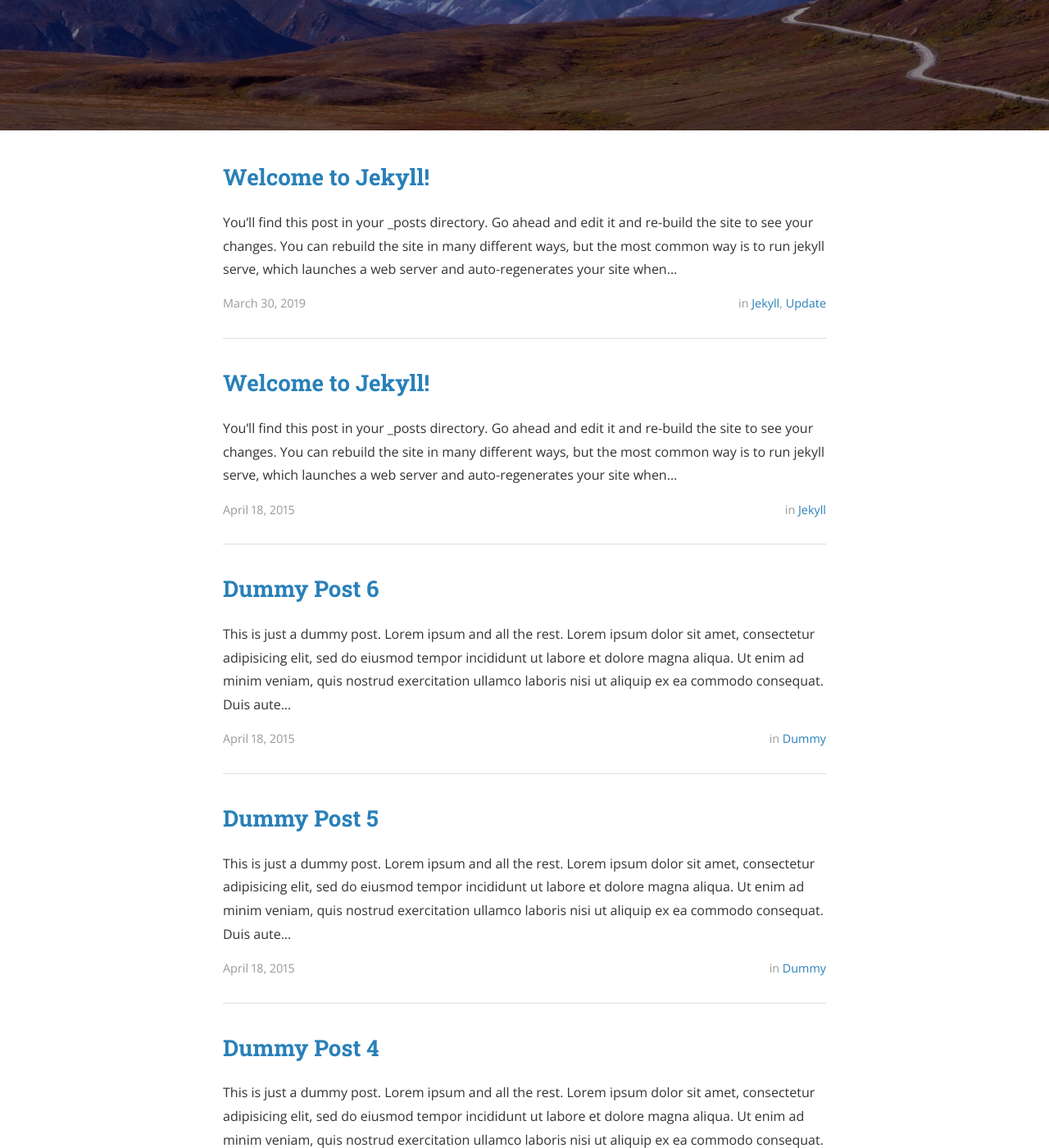
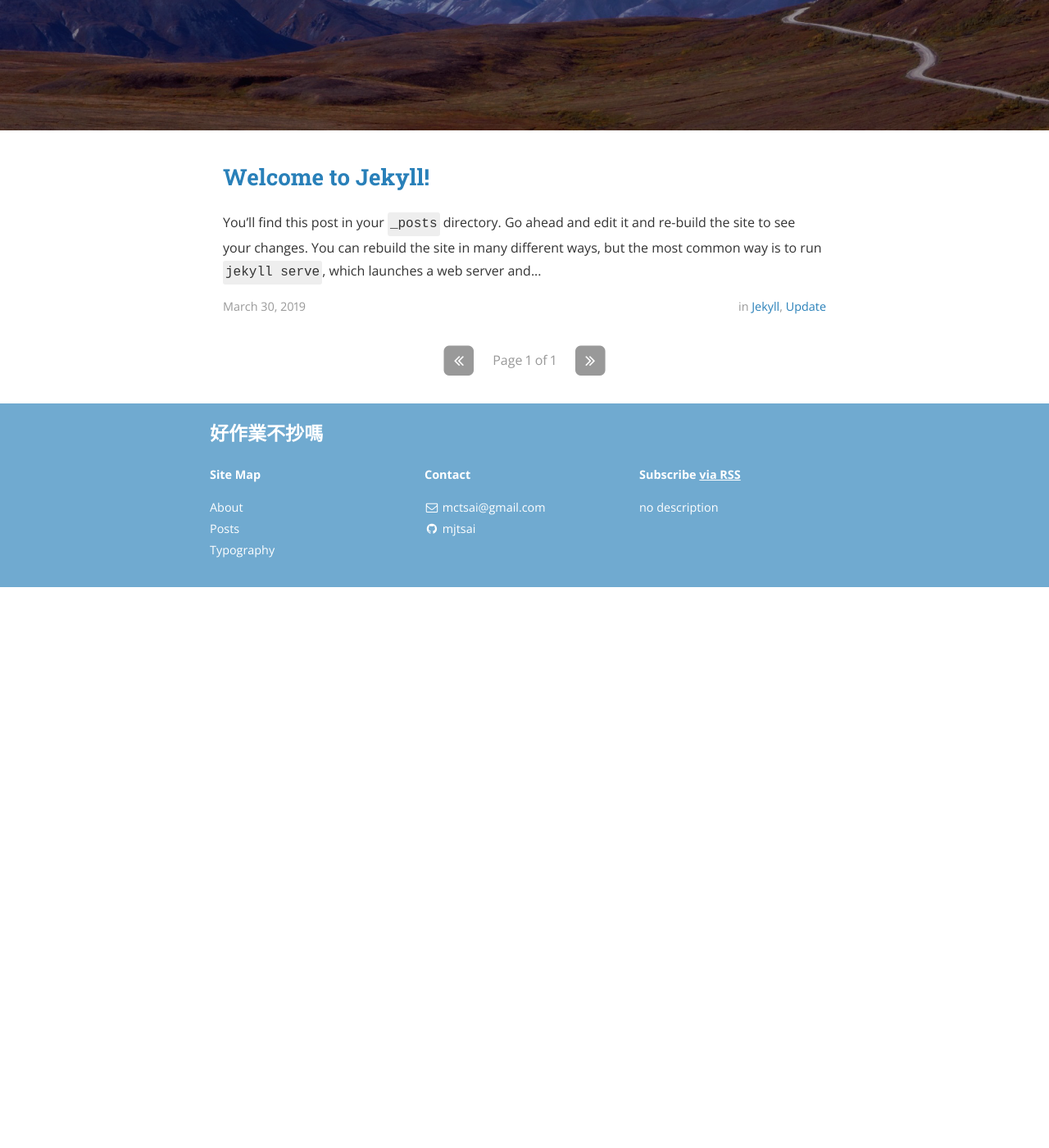
Before and after one commit to mjtsai/mjtsai.github.io, a Jekyll site: the page built from index.html, in a window 1280 px wide and 1400 px high, scrolled down 344 px. Shown: the whole window at 82% size. Built offline with Jekyll 4.4.1, drawn with Linux system fonts in a browser that asks for light colours; nearby versions of some CDN libraries; the list of posts is cut into pages by our own code; after the commit the page ends 1060 px from its top, so only the background shows below that; some of the changed text lies outside the part shown.

Commit message:
config theme add mathjax add disqus remove old pages

```diff
--- a/_config.yml
+++ b/_config.yml
@@ -9,19 +9,20 @@
   - "/vendor/"
 
 # Site settings
-title: Centrarium
-subtitle: "A simple yet classy theme for your Jekyll website or blog"
-email: blcentra@gmail.com
-name: Ben Centra
+title: 好作業不抄嗎
+subtitle: "no subtitle"
+email: mctsai@gmail.com
+name: MengJia Tsai
 description: >
-  A simple yet classy theme for your Jekyll website or blog.
+  no description
 # Base URL of site (i.e. /blog). It should always start with a slash,
 # and never end with a slash. Set it to a blank value if hosting at the
 # root of your server.
-baseurl: "/centrarium" # the subpath of your site, e.g. /blog/
-url: "http://bencentra.github.io" # the base hostname & protocol for your site
+baseurl: "" # the subpath of your site, e.g. /blog/
+url: "http://mjtsai.github.io" # the base hostname & protocol for your site
 cover: "/assets/header_image.jpg"
 logo: "/assets/logo.png"
+permalink: "/:year/:month/:day/:title"
 
 # Build settings
 markdown: kramdown
@@ -29,6 +30,7 @@
 paginate_path: "/page:num/"
 inter_post_navigation: false
 highlightjs_theme: "monokai-sublime"
+mathjax: true
 
 # Archive settings (see https://github.com/jekyll/jekyll-archives/)
 jekyll-archives:
@@ -41,15 +43,15 @@
     tag: '/tag/:name/'
 
 # Disqus comments
-# disqus_shortname: bencentra
+disqus_shortname: mjgithubpages
 
 # Google analytics
 # ga_tracking_id: "UA-XXXX-1"
 
 # Category descriptions (for archive pages)
 descriptions:
-  - cat: jekyll
-    desc: "Posts describing Jekyll setup techniques."
+#  - cat: jekyll
+#    desc: "Posts describing Jekyll setup techniques."
 
   - cat: dummy
     desc: "Just some placeholder posts, lorem ipsum and the rest."
@@ -70,129 +72,25 @@
 #     desc: Follow me on Twitter            # Description to display as link title, etc
 #     share: true                           # Include in the "Share" section of posts
 social:
-  - name: Twitter
-    icon: twitter
-    username: TheBenCentra
-    url: https://twitter.com/TheBenCentra
-    desc: Follow me on Twitter
-    share: true
-
-  - name: Facebook
-    icon: facebook
-    username: thebencentra
-    url:
-    desc: Friend me on Facebook
-    share: true
-
   - name: GitHub
     icon: github
-    username: bencentra
-    url: https://github.com/bencentra
+    username: mjtsai
+    url: https://github.com/mjtsai
     desc: Fork me on GitHub
     share: false
 
-  - name: LinkedIn
-    icon: linkedin
-    username: Ben Centra
-    url: https://www.linkedin.com/pub/ben-centra/47/769/60a
-    desc: Connect with me on LinkedIn
-    share: true
-
-  - name: Google+
-    icon: google-plus
-    username:
-    url:
-    desc: Add me to your Circles
-    share: true
-
-  - name: YouTube
-    icon: youtube
-    username:
-    url:
-    desc: Subscribe on YouTube
-    share: false
-
-  - name: Instagram
-    icon: instagram
-    username:
-    url:
-    desc: Follow me on Instagram
-    share: false
-
-  - name: Pinterest
-    icon: pinterest
-    username:
-    url:
-    desc: Follow me on Pinterest
-    share: true
-
-  - name: SoundCloud
-    icon: soundcloud
-    username:
-    url:
-    desc: Follow me on SoundCloud
-    share: false
-
-  - name: Tumblr
-    icon: tumblr
-    username:
-    url:
-    desc: Follow me on Tumblr
-    share: false
-
-  - name: Steam
-    icon: steam
-    username:
-    url:
-    desc: Friend me on Steam
-    share: false
-
-  - name: Dribbble
-    icon: dribbble
-    username:
-    url:
-    desc: Follow me on Dribble
-    share: false
-
-  - name: Vimeo
-    icon: vimeo-square
-    username:
-    url:
-    desc: Follow me on Vimeo
-    share: false
-
-  - name: Vine
-    icon: vine
-    username:
-    url:
-    desc: Follow me on Vine
-    share: false
-
-  - name: Reddit
-    icon: reddit
-    username:
-    url:
-    desc: Share to Reddit
-    share: true
-
-  - name: "Hacker News"
-    icon: hacker-news
-    username:
-    url:
-    desc: Share to Hacker News
-    share: false
 
 # Social sharing protocols
 # These are for automatically generating sharing metadata for FB and Twitter
 # OS Protocol is for sharing the source of your site, if you're interested. For more, see osprotocol.com
 protocols:
-    fb_image: "/assets/logo.png"
-    fb_image_width: 612
-    fb_image_height: 605
-    fb_image_type: "image/png"
-
-    twitter_image: "/assets/logo.png"
-
-    os_repo: "https://github.com/bencentra/centrarium.com"
-    os_rcs_type: "git"
-    os_src: "git@github.com:bencentra/centrarium.com.git"
+#    fb_image: "/assets/logo.png"
+#    fb_image_width: 612
+#    fb_image_height: 605
+#    fb_image_type: "image/png"
+#
+#    twitter_image: "/assets/logo.png"
+#
+#    os_repo: "https://github.com/bencentra/centrarium.com"
+#    os_rcs_type: "git"
+#    os_src: "git@github.com:bencentra/centrarium.com.git"
--- a/_includes/head.html
+++ b/_includes/head.html
@@ -70,4 +70,6 @@
   <link rel="stylesheet" href="{{ "/css/main.css" | prepend: site.baseurl }}">
   <link rel="canonical" href="{{ page.url | replace:'index.html','' | prepend: site.baseurl | prepend: site.url }}">
   <link rel="alternate" type="application/rss+xml" title="{{ site.title }}" href="{{ "/feed.xml" | prepend: site.baseurl | prepend: site.url }}" />
+
+  <script type="text/javascript" src="http://cdn.mathjax.org/mathjax/latest/MathJax.js?config=TeX-AMS-MML_HTMLorMML"></script>
 </head>
--- a/_posts/2015-04-18-dummy.markdown
+++ /dev/null
@@ -1,16 +0,0 @@
----
-layout: post
-title:  "Dummy Post"
-date:   2015-04-18 08:43:59
-author: Ben Centra
-categories: Dummy
----
-
-This is just a dummy post. Lorem ipsum and all the rest.
-
-Lorem ipsum dolor sit amet, consectetur adipisicing elit, sed do eiusmod
-tempor incididunt ut labore et dolore magna aliqua. Ut enim ad minim veniam,
-quis nostrud exercitation ullamco laboris nisi ut aliquip ex ea commodo
-consequat. Duis aute irure dolor in reprehenderit in voluptate velit esse
-cillum dolore eu fugiat nulla pariatur. Excepteur sint occaecat cupidatat non
-proident, sunt in culpa qui officia deserunt mollit anim id est laborum.
--- a/_posts/2015-04-18-dummy4.markdown
+++ /dev/null
@@ -1,17 +0,0 @@
----
-layout: post
-title:  "Dummy Post 4"
-date:   2015-04-18 08:43:59
-author: Ben Centra
-categories: Dummy
-tags: ipsum
----
-
-This is just a dummy post. Lorem ipsum and all the rest.
-
-Lorem ipsum dolor sit amet, consectetur adipisicing elit, sed do eiusmod
-tempor incididunt ut labore et dolore magna aliqua. Ut enim ad minim veniam,
-quis nostrud exercitation ullamco laboris nisi ut aliquip ex ea commodo
-consequat. Duis aute irure dolor in reprehenderit in voluptate velit esse
-cillum dolore eu fugiat nulla pariatur. Excepteur sint occaecat cupidatat non
-proident, sunt in culpa qui officia deserunt mollit anim id est laborum.
--- a/_posts/2015-04-18-dummy5.markdown
+++ /dev/null
@@ -1,17 +0,0 @@
----
-layout: post
-title:  "Dummy Post 5"
-date:   2015-04-18 08:43:59
-author: Ben Centra
-categories: Dummy
-tags: lorem
----
-
-This is just a dummy post. Lorem ipsum and all the rest.
-
-Lorem ipsum dolor sit amet, consectetur adipisicing elit, sed do eiusmod
-tempor incididunt ut labore et dolore magna aliqua. Ut enim ad minim veniam,
-quis nostrud exercitation ullamco laboris nisi ut aliquip ex ea commodo
-consequat. Duis aute irure dolor in reprehenderit in voluptate velit esse
-cillum dolore eu fugiat nulla pariatur. Excepteur sint occaecat cupidatat non
-proident, sunt in culpa qui officia deserunt mollit anim id est laborum.
--- a/_posts/2015-04-18-dummy6.markdown
+++ /dev/null
@@ -1,17 +0,0 @@
----
-layout: post
-title:  "Dummy Post 6"
-date:   2015-04-18 08:43:59
-author: Ben Centra
-categories: Dummy
-tags: lorem ipsum
----
-
-This is just a dummy post. Lorem ipsum and all the rest.
-
-Lorem ipsum dolor sit amet, consectetur adipisicing elit, sed do eiusmod
-tempor incididunt ut labore et dolore magna aliqua. Ut enim ad minim veniam,
-quis nostrud exercitation ullamco laboris nisi ut aliquip ex ea commodo
-consequat. Duis aute irure dolor in reprehenderit in voluptate velit esse
-cillum dolore eu fugiat nulla pariatur. Excepteur sint occaecat cupidatat non
-proident, sunt in culpa qui officia deserunt mollit anim id est laborum.
--- a/_posts/2015-04-18-welcome-to-jekyll.markdown
+++ /dev/null
@@ -1,74 +0,0 @@
----
-layout: post
-title:  "Welcome to Jekyll!"
-date:   2015-04-18 08:43:59
-author: Ben Centra
-categories: Jekyll
-tags:	jekyll welcome
-cover:  "/assets/instacode.png"
----
-
-You’ll find this post in your `_posts` directory. Go ahead and edit it and re-build the site to see your changes. You can rebuild the site in many different ways, but the most common way is to run `jekyll serve`, which launches a web server and auto-regenerates your site when a file is updated.
-
-## Adding New Posts
-
-To add new posts, simply add a file in the `_posts` directory that follows the convention `YYYY-MM-DD-name-of-post.ext` and includes the necessary front matter. Take a look at the source for this post to get an idea about how it works.
-
-### Tags and Categories
-
-If you list one or more categories or tags in the front matter of your post, they will be included with the post on the page as links. Clicking the link will bring you to an auto-generated archive page for the category or tag, created using the [jekyll-archive][jekyll-archive] gem.
-
-### Cover Images
-
-To add a cover image to your post, set the "cover" property in the front matter with the relative URL of the image (i.e. <code>cover: "/assets/cover_image.jpg"</code>).
-
-### Code Snippets
-
-You can use [highlight.js][highlight] to add syntax highlight code snippets:
-
-Use the [Liquid][liquid] `{% raw %}{% highlight <language> %}{% endraw %}` tag to add syntax highlighting to code snippets.
-
-For instance, this template...
-{% highlight html %}
-{% raw %}{% highlight javascript %}
-function demo(string, times) {
-  for (var i = 0; i < times; i++) {
-    console.log(string);
-  }
-}
-demo("hello, world!", 10);
-{% endhighlight %}{% endraw %}
-{% endhighlight %}
-
-...will come out looking like this:
-
-{% highlight javascript %}
-function demo(string, times) {
-  for (var i = 0; i < times; i++) {
-    console.log(string);
-  }
-}
-demo("hello, world!", 10);
-{% endhighlight %}
-
-Syntax highlighting is done using [highlight.js][highlight]. You can change the active theme in [head.html](https://github.com/bencentra/centrarium/blob/2dcd73d09e104c3798202b0e14c1db9fa6e77bc7/_includes/head.html#L15).
-
-### Images
-
-Lightbox has been enabled for images. To create the link that'll launch the lightbox, add <code>data-lightbox</code> and <code>data-title</code> attributes to an <code>&lt;a&gt;</code> tag around your <code>&lt;img&gt;</code> tag. The result is:
-
-<a href="//bencentra.com/assets/images/falcon9_large.jpg" data-lightbox="falcon9-large" data-title="Check out the Falcon 9 from SpaceX">
-  <img src="//bencentra.com/assets/images/falcon9_small.jpg" title="Check out the Falcon 9 from SpaceX">
-</a>
-
-For more information, check out the [Lightbox][lightbox] website.
-
-Check out the [Jekyll docs][jekyll] for more info on how to get the most out of Jekyll. File all bugs/feature requests at [Jekyll’s GitHub repo][jekyll-gh]. If you have questions, you can ask them on [Jekyll’s dedicated Help repository][jekyll-help].
-
-[jekyll]:      http://jekyllrb.com
-[jekyll-gh]:   https://github.com/jekyll/jekyll
-[jekyll-help]: https://github.com/jekyll/jekyll-help
-[highlight]:   https://highlightjs.org/
-[lightbox]:    http://lokeshdhakar.com/projects/lightbox2/
-[jekyll-archive]: https://github.com/jekyll/jekyll-archives
-[liquid]: https://github.com/Shopify/liquid/wiki/Liquid-for-Designers
--- a/_posts/2019-03-30-welcome-to-jekyll.markdown
+++ b/_posts/2019-03-30-welcome-to-jekyll.markdown
@@ -23,3 +23,5 @@
 [jekyll-docs]: https://jekyllrb.com/docs/home
 [jekyll-gh]:   https://github.com/jekyll/jekyll
 [jekyll-talk]: https://talk.jekyllrb.com/
+
+$$ x = {-b \pm \sqrt{b^2-4ac} \over 2a} $$
--- a/index.html
+++ b/index.html
@@ -20,7 +20,8 @@
       <a class="post-link" href="{{ post.url | prepend: site.baseurl }}">{{ post.title }}</a>
     </h2>
     <section class="post-excerpt" itemprop="description">
-      <p>{{ post.content | strip_html | truncatewords: 50 }}</p>
+      <!-- <p>{{ post.content | strip_html | truncatewords: 50 }}</p> -->
+      <p>{{ post.content | truncatewords: 50 }}</p>
     </section>
     <section class="post-meta">
       <div class="post-date">{{ post.date | date: "%B %-d, %Y" }}</div>
```
Also changed, not shown: _posts/2015-04-18-dummy2.markdown (deleted, +0 -16 lines), _posts/2015-04-18-dummy3.markdown (deleted, +0 -16 lines).
